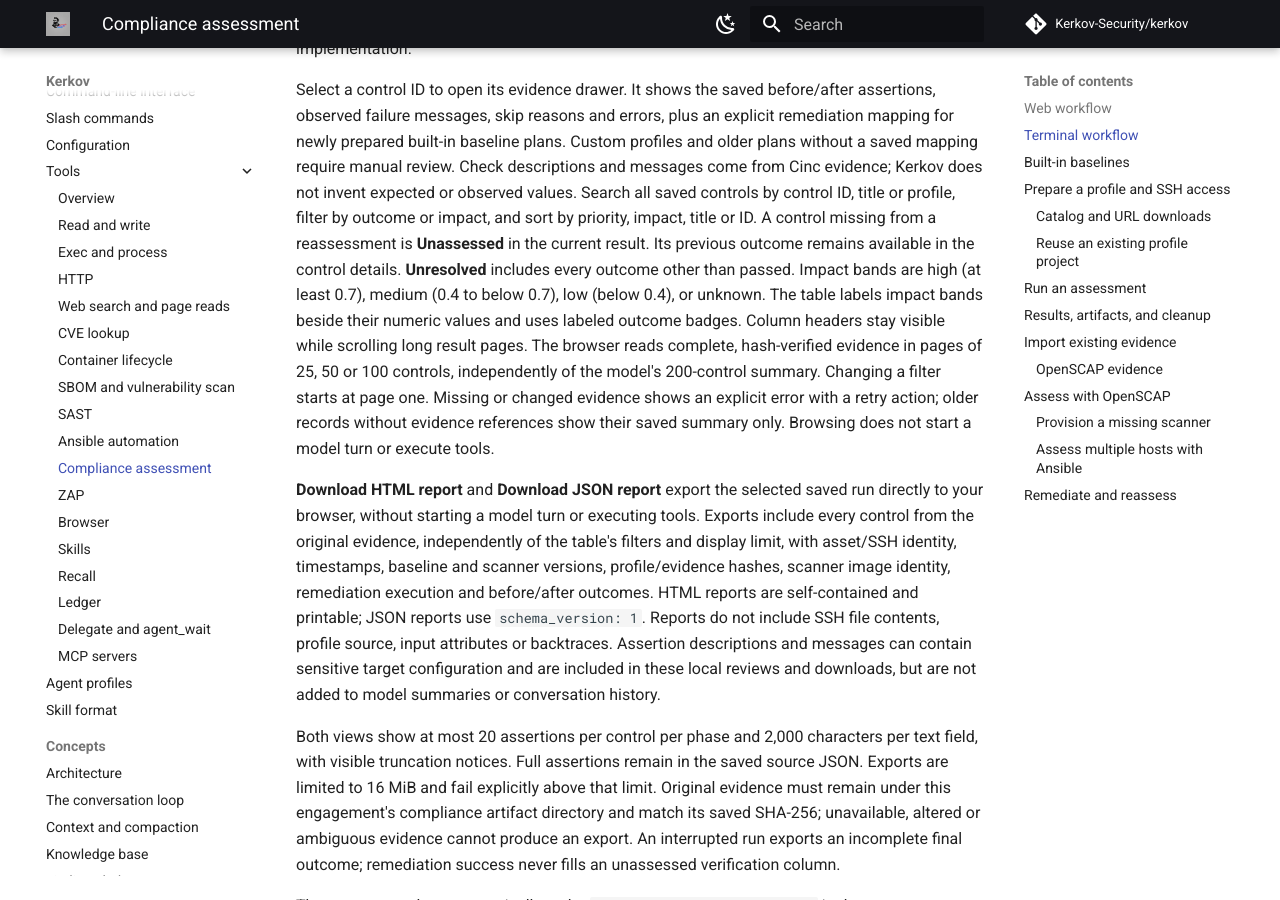
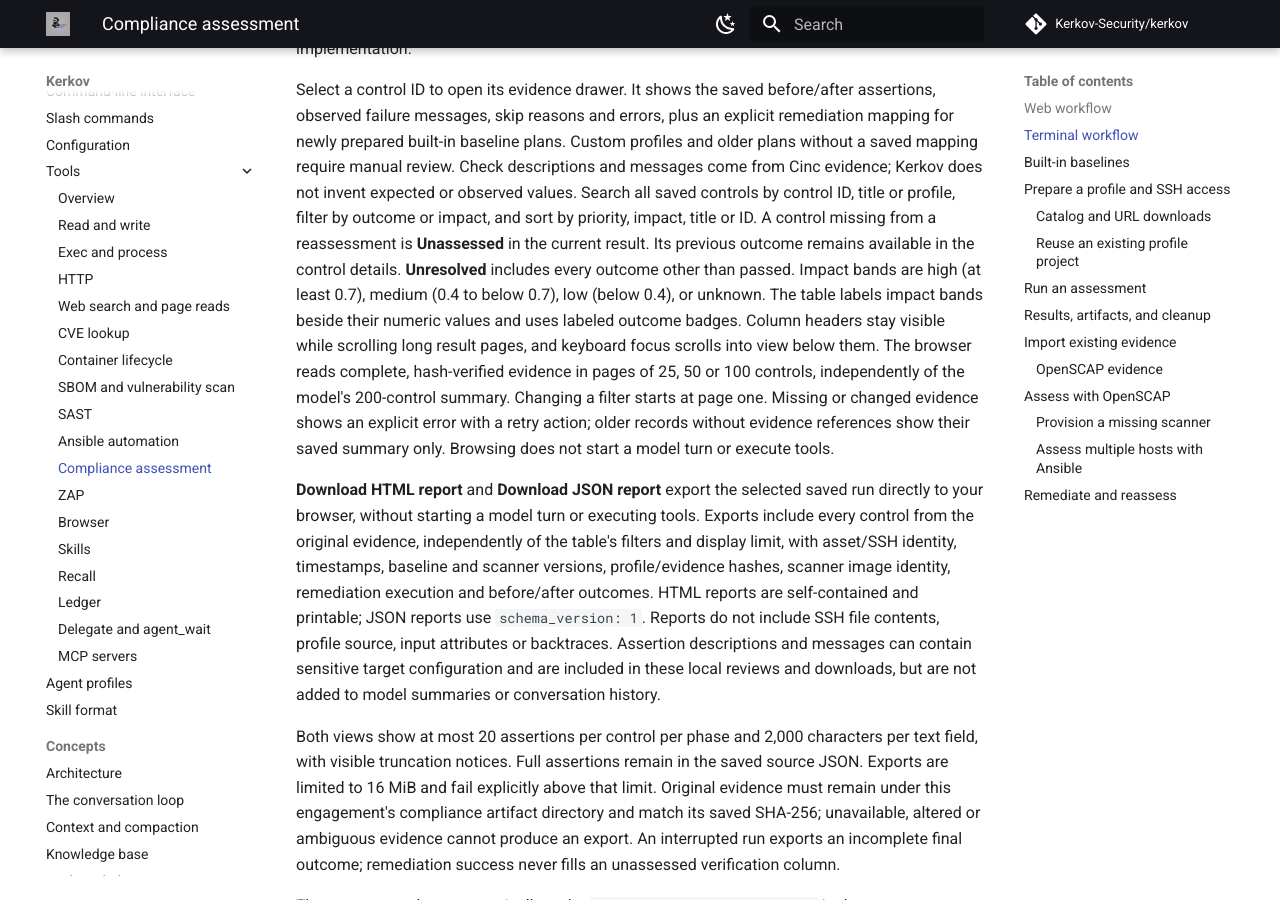
Before and after one commit to Kerkov-Security/kerkov, an MkDocs documentation site: the page built from docs/reference/tools/compliance.md, in a window 1280 px wide and 900 px high, scrolled down 1789 px. Built offline with MkDocs 1.6.1 and Material for MkDocs 9.7.7, drawn with Linux system fonts in a browser that asks for light colours; comment, search, counter and statistics services are not loaded.

Commit message:
Keep compliance impact filters and keyboard focus consistent

```diff
--- a/docs/reference/tools/compliance.md
+++ b/docs/reference/tools/compliance.md
@@ -90,7 +90,8 @@ remains available in the control details.
 **Unresolved** includes every outcome other than passed. Impact bands are high
 (at least 0.7), medium (0.4 to below 0.7), low (below 0.4), or unknown.
 The table labels impact bands beside their numeric values and uses labeled
-outcome badges. Column headers stay visible while scrolling long result pages.
+outcome badges. Column headers stay visible while scrolling long result pages,
+and keyboard focus scrolls into view below them.
 The browser reads complete, hash-verified evidence in pages of 25, 50 or 100
 controls, independently of the model's 200-control summary. Changing a filter
 starts at page one. Missing or changed evidence shows an explicit error with a
--- a/src/kerkov/web/console/static/console/compliance.css
+++ b/src/kerkov/web/console/static/console/compliance.css
@@ -141,7 +141,7 @@ button.compliance-metric[aria-pressed="true"] { background: var(--bg); border-co
 .compliance-stages li[aria-current] { color: var(--accent); border-color: var(--accent); background: var(--accent-tint); }
 .compliance-readiness { padding-left: 18px; font-size: 11px; line-height: 1.8; color: var(--muted); }
 .compliance-check-blocked { color: var(--text); font-weight: 600; }
-.compliance-table-wrap { overflow: auto; max-height: min(65vh, 640px); margin-top: 12px; border: 1px solid var(--line); border-radius: 8px; }
+.compliance-table-wrap { overflow: auto; max-height: min(65vh, 640px); scroll-padding-block-start: 2.5rem; margin-top: 12px; border: 1px solid var(--line); border-radius: 8px; }
 .compliance-controls { width: 100%; border-collapse: separate; border-spacing: 0; font-size: 11px; text-align: left; }
 .compliance-controls th, .compliance-controls td { border-bottom: 1px solid var(--line); padding: 9px 12px; vertical-align: middle; }
 .compliance-controls th { position: sticky; top: 0; z-index: 1; background: var(--panel-soft); color: var(--muted); font-weight: 500; }
--- a/src/kerkov/web/console/templates/console/dashboard.html
+++ b/src/kerkov/web/console/templates/console/dashboard.html
@@ -13,9 +13,9 @@
     <link rel="stylesheet" href="{% static 'console/network-map.css' %}?v=5">
     <script src="{% static 'console/agents.js' %}?v=2" defer></script>
     <link rel="stylesheet" href="{% static 'console/resource-profile.css' %}?v=3">
-    <link rel="stylesheet" href="{% static 'console/compliance.css' %}?v=9">
+    <link rel="stylesheet" href="{% static 'console/compliance.css' %}?v=10">
     <script src="{% static 'console/compliance-projects.js' %}?v=2" defer></script>
-    <script src="{% static 'console/host-compliance.js' %}?v=21" defer></script>
+    <script src="{% static 'console/host-compliance.js' %}?v=22" defer></script>
     <script src="{% static 'console/resource-profile.js' %}?v=4" defer></script>
     <script src="{% static 'console/inventory.js' %}?v=11" defer></script>
     <script src="{% static 'console/provider-settings.js' %}?v=3" defer></script>
```
Also changed, not shown: src/kerkov/web/console/static/console/host-compliance.js (+10 -5 lines), 1 other file.
